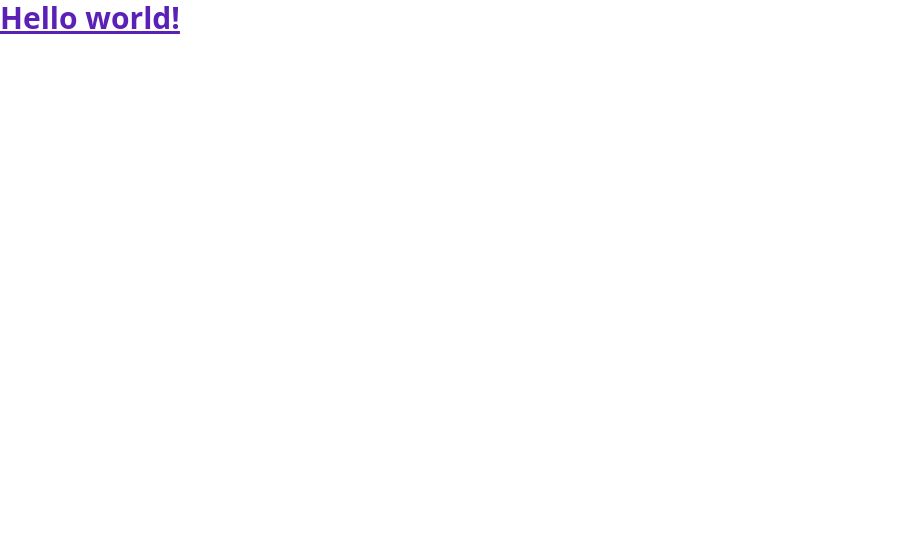
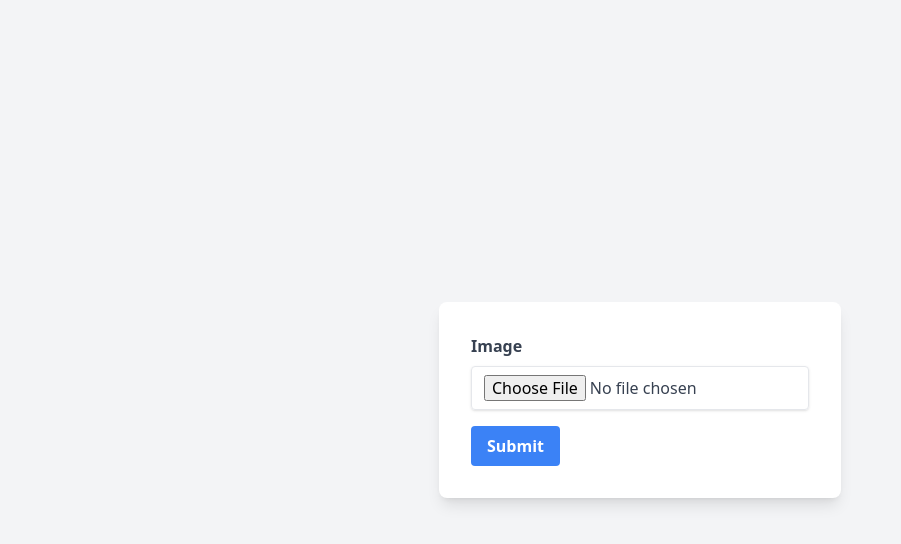
Before and after one commit to sameepv21/Hateful_Meme_Classification, a React (Create React App) app in the folder demo/: page / in a window 1280 px wide. Shown: the top 544 px of the page, without its empty margins (0-901 px from the left). Built offline with nearby package versions, Linux system fonts and the light colour scheme.

Commit message:
[feat]: completed developing prototype

```diff
--- a/demo/package.json
+++ b/demo/package.json
@@ -6,6 +6,7 @@
     "@testing-library/jest-dom": "^5.16.5",
     "@testing-library/react": "^13.4.0",
     "@testing-library/user-event": "^13.5.0",
+    "axios": "^1.3.6",
     "react": "^18.2.0",
     "react-dom": "^18.2.0",
     "react-scripts": "5.0.1",
--- a/demo/src/App.js
+++ b/demo/src/App.js
@@ -1,7 +1,38 @@
-export default function App() {
+import { useState } from 'react';
+import axios from 'axios';
+
+function App() {
+  const [file, setFile] = useState(null);
+
+  const handleFileUpload = (event) => {
+    setFile(event.target.files[0]);
+  };
+
+  const handleSubmit = async (event) => {
+    event.preventDefault();
+
+    const formData = new FormData();
+    formData.append('file', file);
+
+    try {
+      const response = await axios.post('http://localhost:8000/predict', formData);
+      console.log(response.data);
+    } catch (error) {
+      console.error(error);
+    }
+  };
+
   return (
-    <h1 className="text-3xl font-bold underline text-violet-800">
-      Hello world!
-    </h1>
-  )
+    <div className="min-h-screen flex items-center justify-center bg-gray-100">
+      <form onSubmit={handleSubmit} className="max-w-md mx-auto bg-white p-8 rounded-lg shadow-lg">
+        <div className="mb-4">
+          <label htmlFor="image" className="block text-gray-700 font-bold mb-2">Image</label>
+          <input type="file" id="image" name="image" onChange={handleFileUpload} className="shadow appearance-none border rounded w-full py-2 px-3 text-gray-700 leading-tight focus:outline-none focus:shadow-outline" />
+        </div>
+        <button type="submit" className="bg-blue-500 hover:bg-blue-700 text-white font-bold py-2 px-4 rounded focus:outline-none focus:shadow-outline">Submit</button>
+      </form>
+    </div>
+  );
 }
+
+export default App;
```
Also changed, not shown: 1 other file (tests, documents, lock files or other folders).
